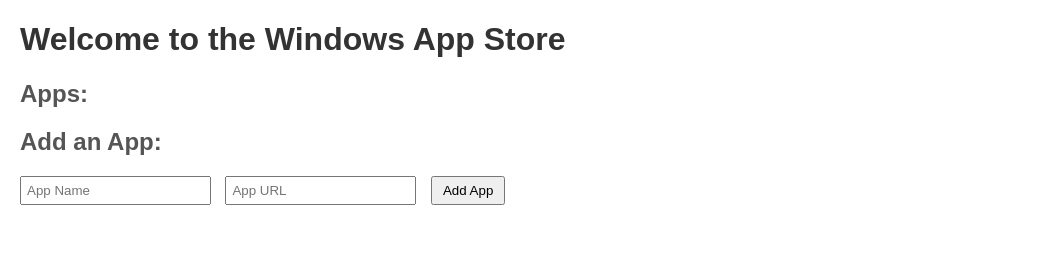
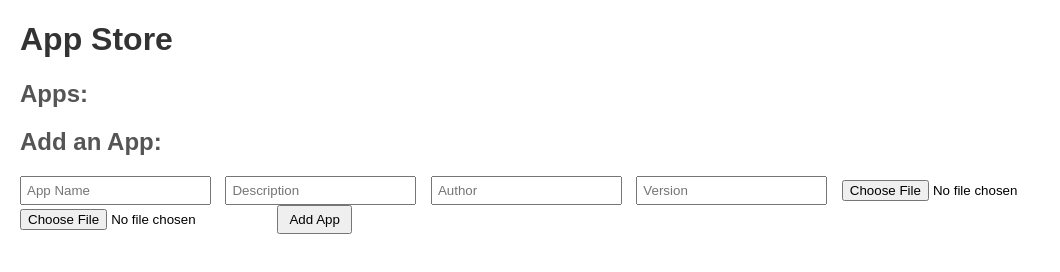
Before and after one commit to KorinYTUK/store.rogueplanetstudios.eu.org, a plain HTML site: page index.html in a window 1280 px wide. Shown: the whole page, without its empty margins (0-1060 px from the left). Drawn offline with Linux system fonts and the light colour scheme.

Commit message:
Update index.html

```diff
--- a/index.html
+++ b/index.html
@@ -1,11 +1,11 @@
 <!DOCTYPE html>
 <html>
 <head>
-  <title>Windows App Store</title>
+  <title>App Store</title>
   <link rel="stylesheet" type="text/css" href="styles.css">
 </head>
 <body>
-  <h1>Welcome to the Windows App Store</h1>
+  <h1>App Store</h1>
 
   <div id="appList">
     <h2>Apps:</h2>
@@ -17,7 +17,11 @@
   <h2>Add an App:</h2>
   <form id="addAppForm">
     <input type="text" id="appNameInput" placeholder="App Name" required>
-    <input type="text" id="appURLInput" placeholder="App URL" required>
+    <input type="text" id="appDescInput" placeholder="Description" required>
+    <input type="text" id="appAuthorInput" placeholder="Author" required>
+    <input type="text" id="appVersionInput" placeholder="Version" required>
+    <input type="file" id="appImageInput" accept="image/*" required>
+    <input type="file" id="appInstallerInput" accept=".exe" required>
     <button type="submit">Add App</button>
   </form>
 
```
